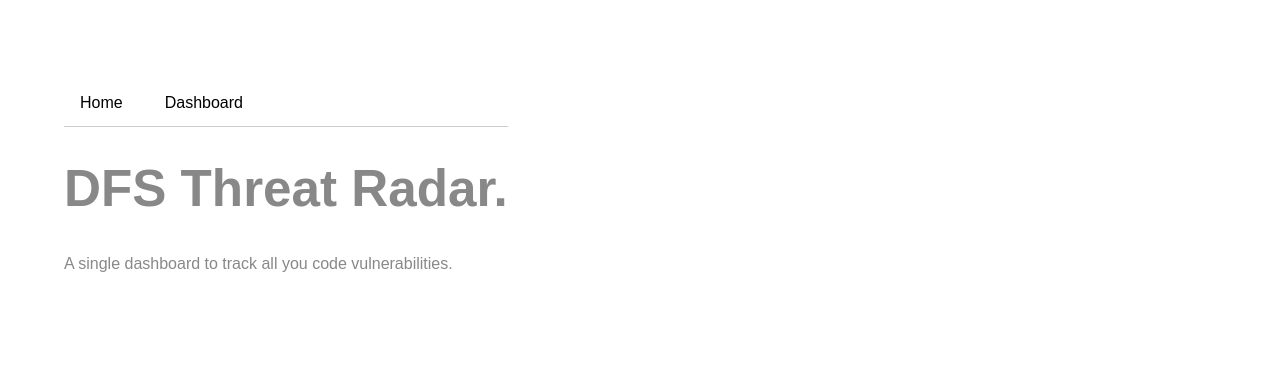
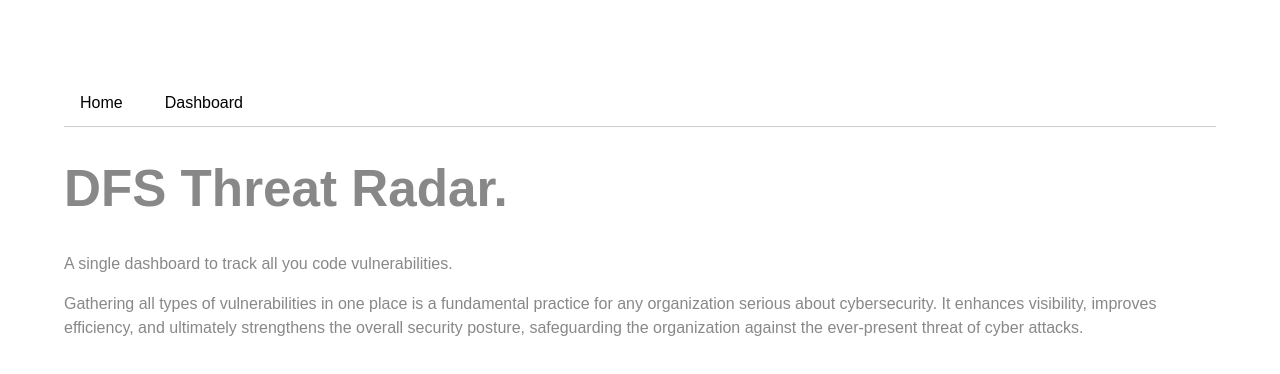
Before and after one commit to mrunmayid/dfs-threat-radar, a React (Vite) app: page / in a window 1280 px wide. Shown: the top 374 px of the page. Built offline with nearby package versions, Linux system fonts and the light colour scheme.

Commit message:
adding desc
Adding desc to the home page

```diff
--- a/src/Home.tsx
+++ b/src/Home.tsx
@@ -1,12 +1,20 @@
-import React from 'react';
+import React from "react";
 
 const Home: React.FC = () => {
   return (
     <div>
       <h1>DFS Threat Radar.</h1>
-        <p className="read-the-docs">
-          A single dashboard to track all you code vulnerabilities.
-        </p>
+      <p className="read-the-docs">
+        A single dashboard to track all you code vulnerabilities.
+      </p>
+
+      <p>
+        Gathering all types of vulnerabilities in one place is a fundamental
+        practice for any organization serious about cybersecurity. It enhances
+        visibility, improves efficiency, and ultimately strengthens the overall
+        security posture, safeguarding the organization against the ever-present
+        threat of cyber attacks.
+      </p>
     </div>
   );
 };
```
